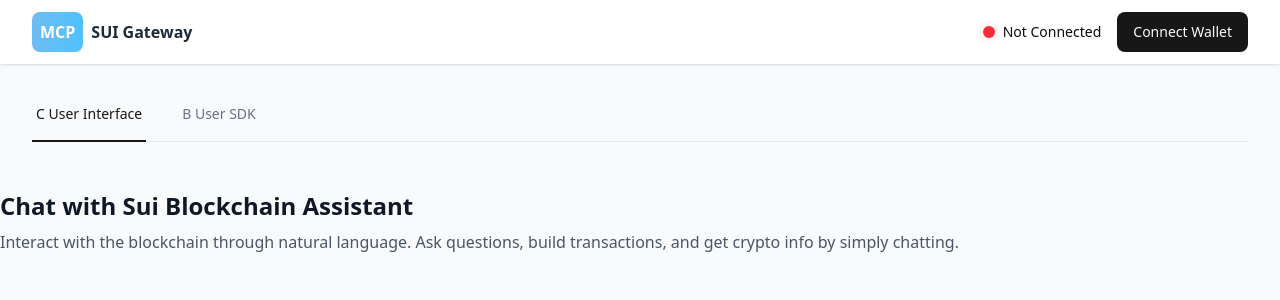
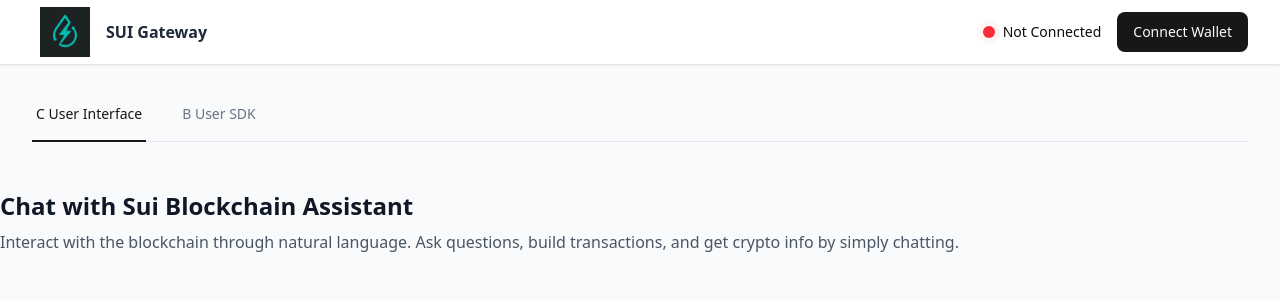
Before and after one commit to WalrusMCP/sui-mcp-frontend, a Next.js app: page / in a window 1280 px wide. Shown: the top 300 px of the page. Built offline with nearby package versions, Linux system fonts and the light colour scheme.

Commit message:
update header

```diff
--- a/src/components/Header.tsx
+++ b/src/components/Header.tsx
@@ -1,6 +1,7 @@
 import React from "react";
 import { Button } from "@/components/ui/button";
 import { useWallet } from "@/hooks/use-wallet";
+import Image from "next/image";
 
 const Header: React.FC = () => {
   const { connected, connecting, address, connect, disconnect } = useWallet();
@@ -20,8 +21,14 @@
           <div className="flex items-center">
             <div className="flex-shrink-0">
               <div className="flex items-center">
-                <div className="rounded-md bg-gradient-to-r from-[#6fbcf0] to-[#4CC2FF] p-2 mr-2">
-                  <span className="text-white font-bold">MCP</span>
+                <div className="rounded-md  from-[#6fbcf0] to-[#4CC2FF] p-2 mr-2">
+                  <Image
+                    src="/logo.png"
+                    alt="MCP Logo"
+                    width={50}   // 你可以根据需要调整宽高
+                    height={50}
+                    className="inline-block align-middle"
+                  />
                 </div>
                 <span className="font-bold text-gray-800">SUI Gateway</span>
               </div>
@@ -31,14 +38,12 @@
             <div id="connectionStatus" className="flex items-center text-sm">
               <span className="relative flex h-3 w-3 mr-2">
                 <span
-                  className={`animate-ping absolute inline-flex h-full w-full rounded-full ${
-                    connected ? 'bg-green-400' : 'bg-red-400'
-                  } opacity-75`}
+                  className={`animate-ping absolute inline-flex h-full w-full rounded-full ${connected ? 'bg-green-400' : 'bg-red-400'
+                    } opacity-75`}
                 ></span>
                 <span
-                  className={`relative inline-flex rounded-full h-3 w-3 ${
-                    connected ? 'bg-green-500' : 'bg-red-500'
-                  }`}
+                  className={`relative inline-flex rounded-full h-3 w-3 ${connected ? 'bg-green-500' : 'bg-red-500'
+                    }`}
                 ></span>
               </span>
               <span className="status-text">
--- a/src/hooks/use-transactions.ts
+++ b/src/hooks/use-transactions.ts
@@ -143,8 +143,6 @@
   }, [client, toast]);
 
   return {
-    transactions,
-    isLoadingTransactions,
     buildingTx,
     executingTx,
     buildTransaction,
```
